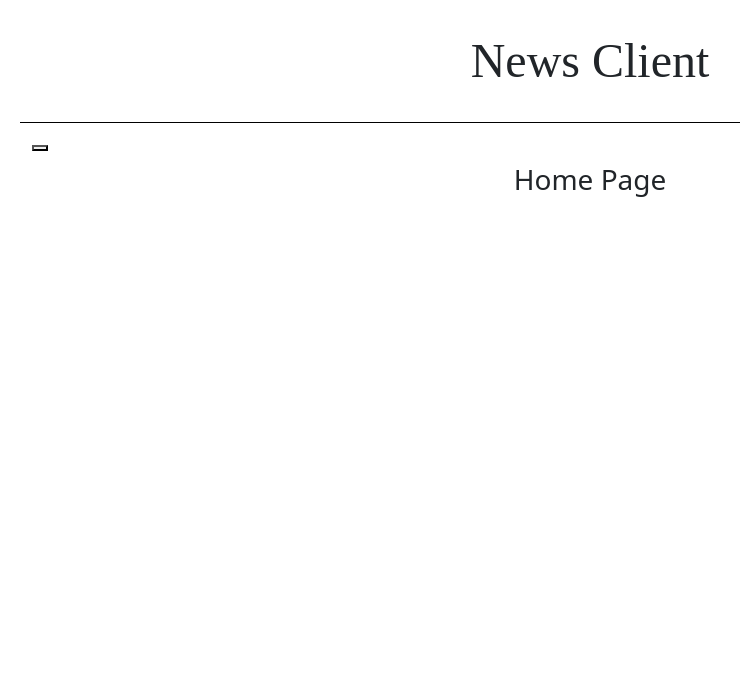
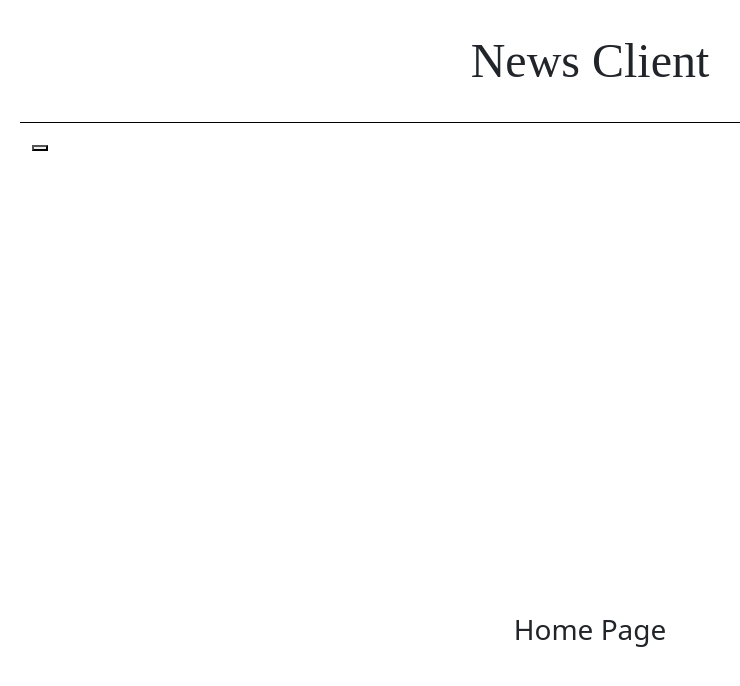
Before and after one commit to kevinladkins/react-news-client-, a React app: page /index in a window 1280 px wide. Shown: the whole page, without its empty margins (50-790 px from the left). Built offline with nearby package versions, Linux system fonts and the light colour scheme.

Commit message:
Build structure for app

```diff
--- a/src/components/home.js
+++ b/src/components/home.js
@@ -4,7 +4,9 @@ class Home extends Component {
   render() {
     return (
       <div className="container text-center">
-      <h3>Home Page</h3>
+        <div className="row content">
+        </div>
+        <h3>Home Page</h3>
       </div>
     )
   }
--- a/src/styles/styles.css
+++ b/src/styles/styles.css
@@ -15,6 +15,6 @@
   font-family: 'times-new-roman';
 }
 
-/*.navbar-brand {
-  font-size: 1.5em;
-}*/
+.row.content {
+  height: 450px;
+}
```
